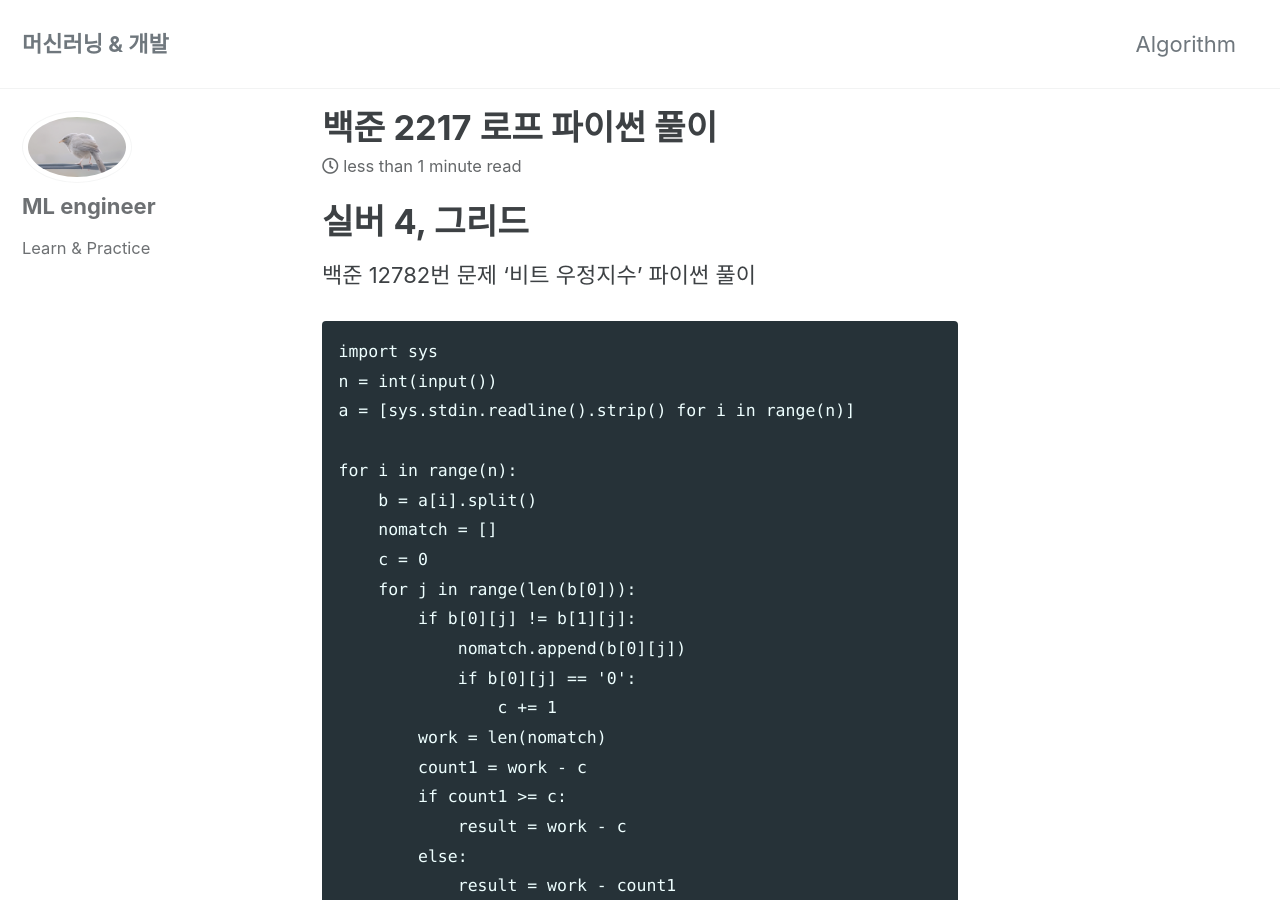
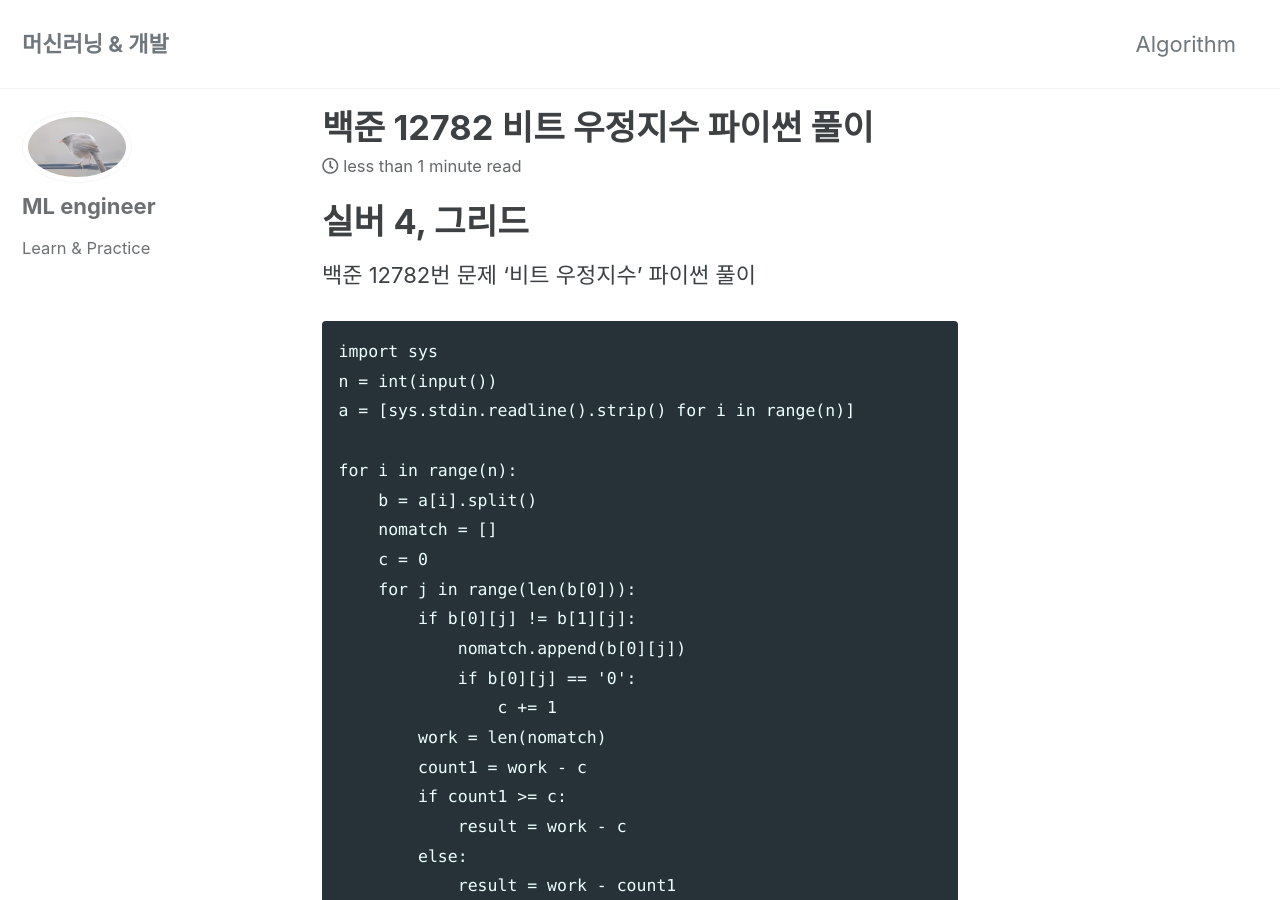
Before and after one commit to Donghee4/Donghee4.github.io, a Jekyll site: the page built from _posts/2021-10-23-6.md, in a window 1280 px wide and 900 px high. Built offline with Jekyll 4.4.1, drawn with Linux system fonts in a browser that asks for light colours; cached includes are drawn as plain includes.

Commit message:
algorithm

```diff
--- a/_posts/2021-10-23-6.md
+++ b/_posts/2021-10-23-6.md
@@ -1,6 +1,6 @@
 ---
 layout: single
-title: "백준 2217 로프 파이썬 풀이"
+title: "백준 12782 비트 우정지수 파이썬 풀이"
 ---
 
 # 실버 4, 그리드
```
